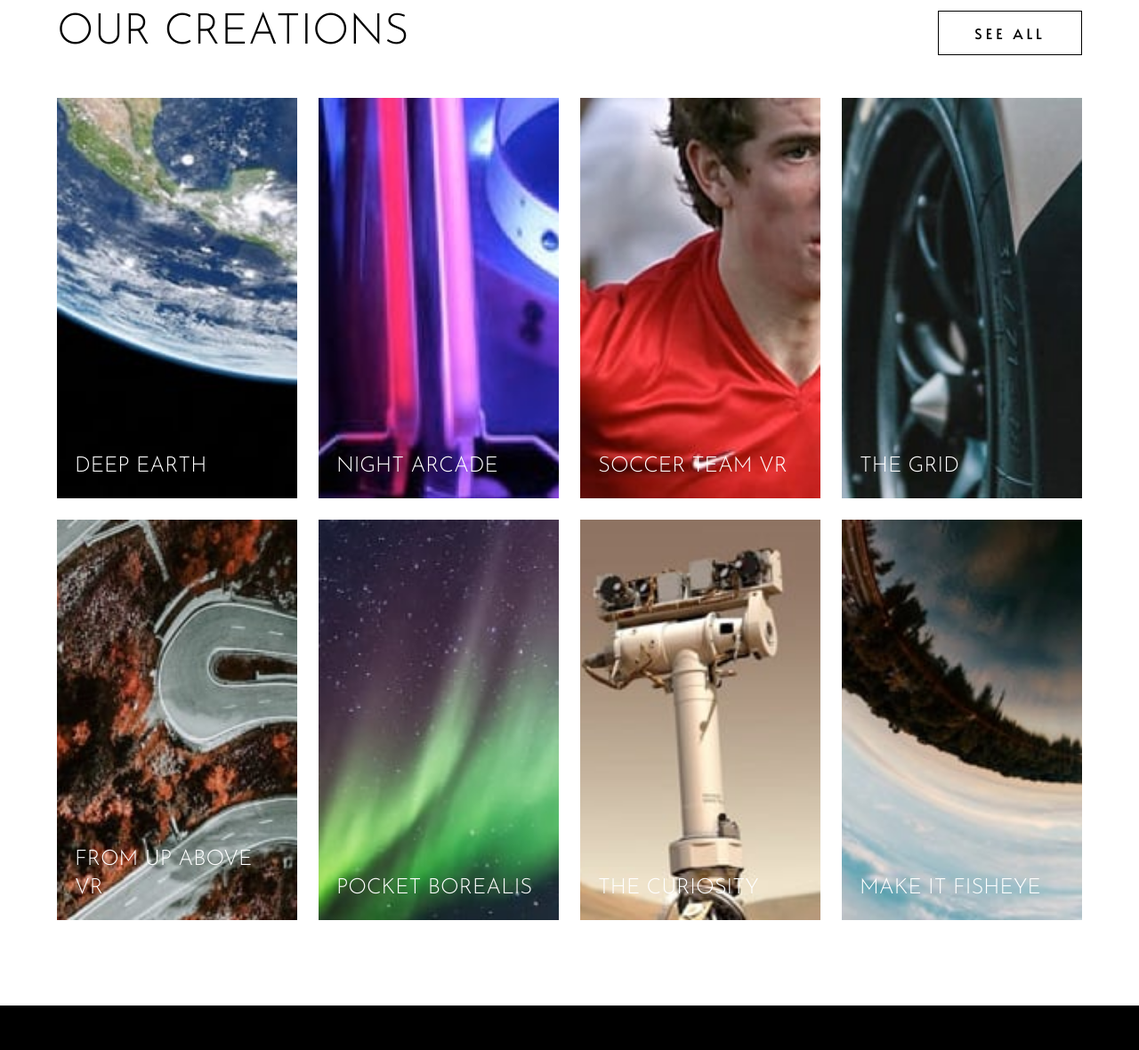
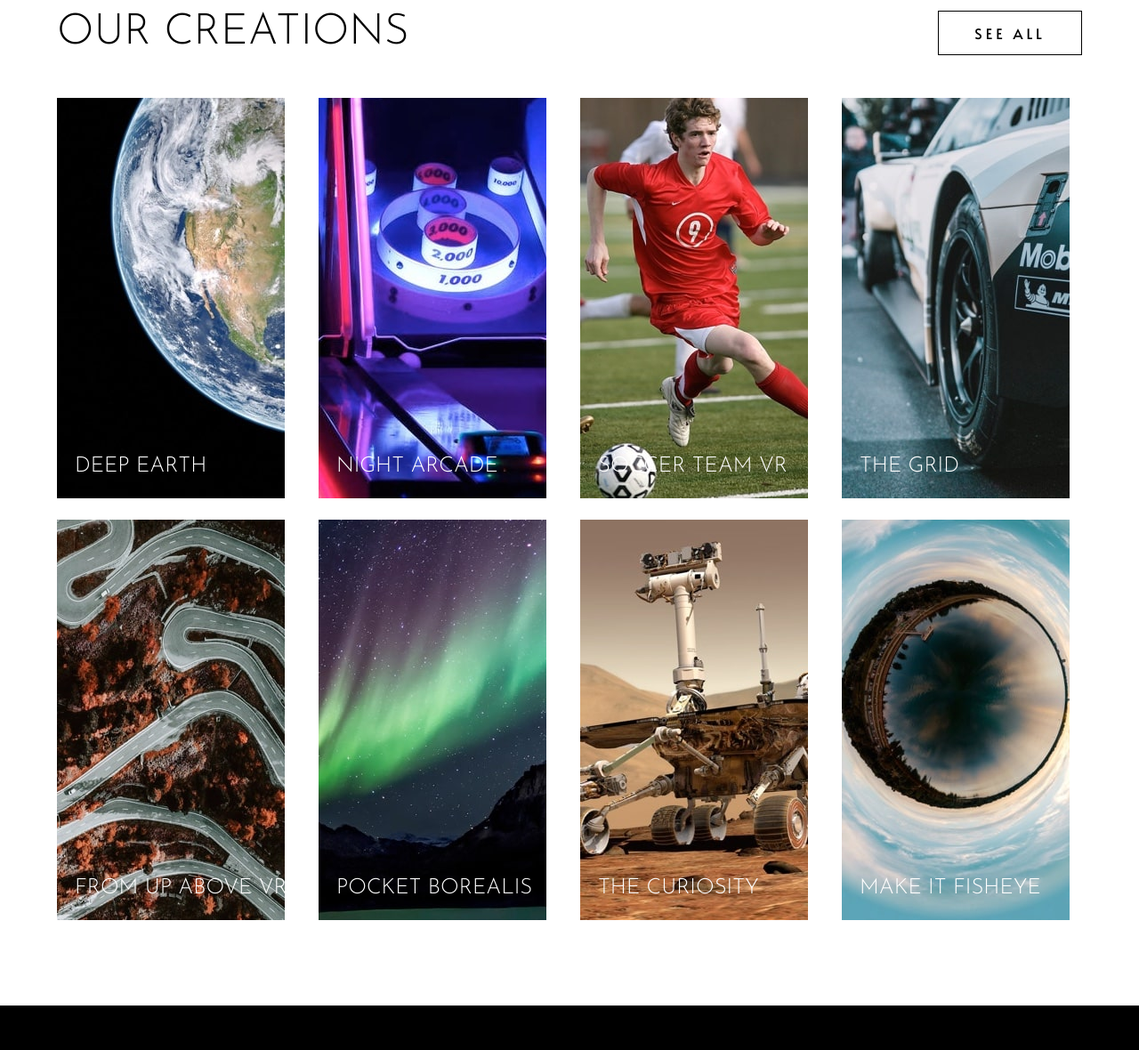
Before and after one commit to danmlarsen/fm-loopstudios-landing-page, a website built with Vite: page index.html in a window 1280 px wide. Shown: the part 1410-2590 px from the top of the page at 89% size. Built offline with nearby package versions, Linux system fonts and the light colour scheme.

Commit message:
Refactor

```diff
--- a/index.html
+++ b/index.html
@@ -68,30 +68,70 @@
                 <div class="mx-auto max-w-6xl grid">
                     <h2 class="text-black text-center text-3xl font-heading uppercase font-light row-start-1 md:text-5xl md:self-center md:text-left">Our creations</h2>
                     <div class="mt-12 grid gap-6 md:grid-cols-2 lg:grid-cols-4 md:col-span-2">
-                        <div class="min-h-32 p-5 flex items-end bg-cover bg-no-repeat bg-center lg:h-[450px]" style="background-image: url('/images/mobile/image-deep-earth.jpg')">
-                            <h3 class="text-white font-heading text-2xl font-light uppercase">Deep earth</h3>
-                        </div>
-                        <div class="min-h-32 p-5 flex items-end bg-cover bg-no-repeat bg-center lg:h-[450px]" style="background-image: url('/images/mobile/image-night-arcade.jpg')">
-                            <h3 class="text-white font-heading text-2xl font-light uppercase">Night arcade</h3>
-                        </div>
-                        <div class="min-h-32 p-5 flex items-end bg-cover bg-no-repeat bg-center lg:h-[450px]" style="background-image: url('/images/mobile/image-soccer-team.jpg')">
-                            <h3 class="text-white font-heading text-2xl font-light uppercase">Soccer team VR</h3>
-                        </div>
-                        <div class="min-h-32 p-5 flex items-end bg-cover bg-no-repeat bg-center lg:h-[450px]" style="background-image: url('/images/mobile/image-grid.jpg')">
-                            <h3 class="text-white font-heading text-2xl font-light uppercase">The grid</h3>
-                        </div>
-                        <div class="min-h-32 p-5 flex items-end bg-cover bg-no-repeat bg-center lg:h-[450px]" style="background-image: url('/images/mobile/image-from-above.jpg')">
-                            <h3 class="text-white font-heading text-2xl font-light uppercase">From up above VR</h3>
-                        </div>
-                        <div class="min-h-32 p-5 flex items-end bg-cover bg-no-repeat bg-center lg:h-[450px]" style="background-image: url('/images/mobile/image-pocket-borealis.jpg')">
-                            <h3 class="text-white font-heading text-2xl font-light uppercase">Pocket borealis</h3>
-                        </div>
-                        <div class="min-h-32 p-5 flex items-end bg-cover bg-no-repeat bg-center lg:h-[450px]" style="background-image: url('/images/mobile/image-curiosity.jpg')">
-                            <h3 class="text-white font-heading text-2xl font-light uppercase">The curiosity</h3>
-                        </div>
-                        <div class="min-h-32 p-5 flex items-end bg-cover bg-no-repeat bg-center lg:h-[450px]" style="background-image: url('/images/mobile/image-fisheye.jpg')">
-                            <h3 class="text-white font-heading text-2xl font-light uppercase">Make it fisheye</h3>
-                        </div>
+                        <figure class="relative group cursor-pointer">
+                            <picture>
+                                <source srcset="/images/desktop/image-deep-earth.jpg" media="(min-width: 1024px)">
+                                <img class="h-full object-cover object-center" src="/images/mobile/image-deep-earth.jpg" alt="Deep earth">
+                            </picture>
+                            <div class="absolute top-0 left-0 right-0 bottom-0 bg-white opacity-0 transition duration-300 group-hover:opacity-75"></div>
+                            <figcaption class="absolute bottom-5 left-5 text-white font-heading text-2xl font-light uppercase transition duration-300 group-hover:text-black">Deep earth</figcaption>
+                        </figure>
+                        <figure class="relative group cursor-pointer">
+                            <picture>
+                                <source srcset="/images/desktop/image-night-arcade.jpg" media="(min-width: 1024px)">
+                                <img class="h-full object-cover object-center" src="/images/mobile/image-night-arcade.jpg" alt="Night arcade">
+                            </picture>
+                            <div class="absolute top-0 left-0 right-0 bottom-0 bg-white opacity-0 transition duration-300 group-hover:opacity-75"></div>
+                            <figcaption class="absolute bottom-5 left-5 text-white font-heading text-2xl font-light uppercase transition duration-300 group-hover:text-black">Night Arcade</figcaption>
+                        </figure>
+                        <figure class="relative group cursor-pointer">
+                            <picture>
+                                <source srcset="/images/desktop/image-soccer-team.jpg" media="(min-width: 1024px)">
+                                <img class="h-full object-cover object-center" src="/images/mobile/image-soccer-team.jpg" alt="Soccer Team VR">
+                            </picture>
+                            <div class="absolute top-0 left-0 right-0 bottom-0 bg-white opacity-0 transition duration-300 group-hover:opacity-75"></div>
+                            <figcaption class="absolute bottom-5 left-5 text-white font-heading text-2xl font-light uppercase transition duration-300 group-hover:text-black">Soccer Team VR</figcaption>
+                        </figure>
+                        <figure class="relative group cursor-pointer">
+                            <picture>
+                                <source srcset="/images/desktop/image-grid.jpg" media="(min-width: 1024px)">
+                                <img class="h-full object-cover object-center" src="/images/mobile/image-grid.jpg" alt="The Grid">
+                            </picture>
+                            <div class="absolute top-0 left-0 right-0 bottom-0 bg-white opacity-0 transition duration-300 group-hover:opacity-75"></div>
+                            <figcaption class="absolute bottom-5 left-5 text-white font-heading text-2xl font-light uppercase transition duration-300 group-hover:text-black">The Grid</figcaption>
+                        </figure>
+                        <figure class="relative group cursor-pointer">
+                            <picture>
+                                <source srcset="/images/desktop/image-from-above.jpg" media="(min-width: 1024px)">
+                                <img class="h-full object-cover object-center" src="/images/mobile/image-from-above.jpg" alt="From up above VR">
+                            </picture>
+                            <div class="absolute top-0 left-0 right-0 bottom-0 bg-white opacity-0 transition duration-300 group-hover:opacity-75"></div>
+                            <figcaption class="absolute bottom-5 left-5 text-white font-heading text-2xl font-light uppercase transition duration-300 group-hover:text-black">From up above VR</figcaption>
+                        </figure>
+                        <figure class="relative group cursor-pointer">
+                            <picture>
+                                <source srcset="/images/desktop/image-pocket-borealis.jpg" media="(min-width: 1024px)">
+                                <img class="h-full object-cover object-center" src="/images/mobile/image-pocket-borealis.jpg" alt="Pocket Borealis">
+                            </picture>
+                            <div class="absolute top-0 left-0 right-0 bottom-0 bg-white opacity-0 transition duration-300 group-hover:opacity-75"></div>
+                            <figcaption class="absolute bottom-5 left-5 text-white font-heading text-2xl font-light uppercase transition duration-300 group-hover:text-black">Pocket Borealis</figcaption>
+                        </figure>
+                        <figure class="relative group cursor-pointer">
+                            <picture>
+                                <source srcset="/images/desktop/image-curiosity.jpg" media="(min-width: 1024px)">
+                                <img class="h-full object-cover object-center" src="/images/mobile/image-curiosity.jpg" alt="The Curiosity">
+                            </picture>
+                            <div class="absolute top-0 left-0 right-0 bottom-0 bg-white opacity-0 transition duration-300 group-hover:opacity-75"></div>
+                            <figcaption class="absolute bottom-5 left-5 text-white font-heading text-2xl font-light uppercase transition duration-300 group-hover:text-black">The Curiosity</figcaption>
+                        </figure>
+                        <figure class="relative group cursor-pointer">
+                            <picture>
+                                <source srcset="/images/desktop/image-fisheye.jpg" media="(min-width: 1024px)">
+                                <img class="h-full object-cover object-center" src="/images/mobile/image-fisheye.jpg" alt="Make it fisheye">
+                            </picture>
+                            <div class="absolute top-0 left-0 right-0 bottom-0 bg-white opacity-0 transition duration-300 group-hover:opacity-75"></div>
+                            <figcaption class="absolute bottom-5 left-5 text-white font-heading text-2xl font-light uppercase transition duration-300 group-hover:text-black">Make it fisheye</figcaption>
+                        </figure>
                     </div>
                     <div class="mt-9 text-center md:row-start-1 md:mt-0 md:text-right">
                         <button class="px-10 py-3 border border-black bg-white uppercase tracking-[4px] transition duration-250 hover:bg-black hover:text-white">See all</button>
@@ -114,12 +154,12 @@
                         </nav>
                     </div>
                     <div class="mt-12 md:mt-0 md:flex md:flex-col md:justify-between">
-                        <div class="flex gap-4 items-center justify-center md:justify-end">
-                            <img src="/images/icon-facebook.svg" alt="" />
-                            <img src="/images/icon-twitter.svg" alt="" />
-                            <img src="/images/icon-pinterest.svg" alt="" />
-                            <img src="/images/icon-instagram.svg" alt="" />
-                        </div>
+                        <ul class="flex gap-4 h-9 items-start justify-center md:justify-end">
+                            <li class="group relative h-full"><a href="#"><img src="/images/icon-facebook.svg" alt="Facebook icon" /></a><span class="h-[2px] opacity-0 absolute bottom-0 left-0 w-full bg-white transition duration-250 group-hover:opacity-100"></span></li>
+                            <li class="group relative h-full"><a href="#"><img src="/images/icon-twitter.svg" alt="Twitter icon" /></a><span class="h-[2px] opacity-0 absolute bottom-0 left-0 w-full bg-white transition duration-250 group-hover:opacity-100"></span></li>
+                            <li class="group relative h-full"><a href="#"><img src="/images/icon-pinterest.svg" alt="Pinterest icon" /></a><span class="h-[2px] opacity-0 absolute bottom-0 left-0 w-full bg-white transition duration-250 group-hover:opacity-100"></span></li>
+                            <li class="group relative h-full"><a href="#"><img src="/images/icon-instagram.svg" alt="Instagram icon" /></a><span class="h-[2px] opacity-0 absolute bottom-0 left-0 w-full bg-white transition duration-250 group-hover:opacity-100"></span></li>
+                        </ul>
                         <p class="mt-4 text-grey-500 text-center text-[15px]">© 2021 Loopstudios. All rights reserved.</p>
                     </div>
                 </div>
```
